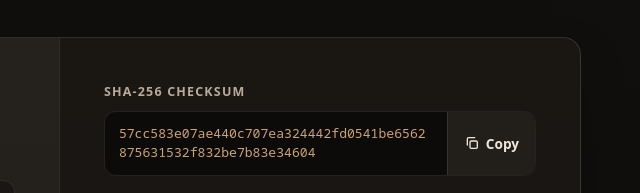
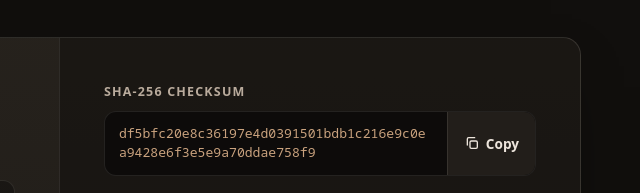
Before and after one commit to playthegame292/speedyos, a plain HTML site: page website/index.html in a window 1280 px wide. Shown: the part 953-1146 px from the top of the page, 639-1279 px from the left. Drawn offline with Linux system fonts and the light colour scheme.

Commit message:
Website: checksum of the fixed 2026.10.14 ISO
Co-Authored-By: Claude Opus 5.5 <noreply@anthropic.com>

```diff
--- a/website/index.html
+++ b/website/index.html
@@ -367,7 +367,7 @@
         <div class="dl-side">
           <span class="label" id="sha-label">SHA-256 checksum</span>
           <div class="hash">
-            <code id="sha" aria-labelledby="sha-label" data-release="sha256">57cc583e07ae440c707ea324442fd0541be6562875631532f832be7b83e34604</code>
+            <code id="sha" aria-labelledby="sha-label" data-release="sha256">df5bfc20e8c36197e4d0391501bdb1c216e9c0ea9428e6f3e5e9a70ddae758f9</code>
             <button class="copy" type="button" data-copy="sha" aria-label="Copy SHA-256 checksum"><svg aria-hidden="true"><use href="#copy"/></svg><span>Copy</span></button>
           </div>
           <div class="verify">
@@ -634,7 +634,7 @@ sudo pacman -S --needed archiso arch-install-scripts squashfs-tools \
     date:     "2026-10-14",
     file:     "speedyos-2026.10.14-x86_64.iso",
     bytes:    2685698048,
-    sha256:   "57cc583e07ae440c707ea324442fd0541be6562875631532f832be7b83e34604",
+    sha256:   "df5bfc20e8c36197e4d0391501bdb1c216e9c0ea9428e6f3e5e9a70ddae758f9",
     baseUrl:  "https://github.com/playthegame292/speedyos/releases/download/v2026.10.14/",
     parts: [
       { name: "speedyos-2026.10.14-x86_64.iso.part1", bytes: 1342849024 },
```
